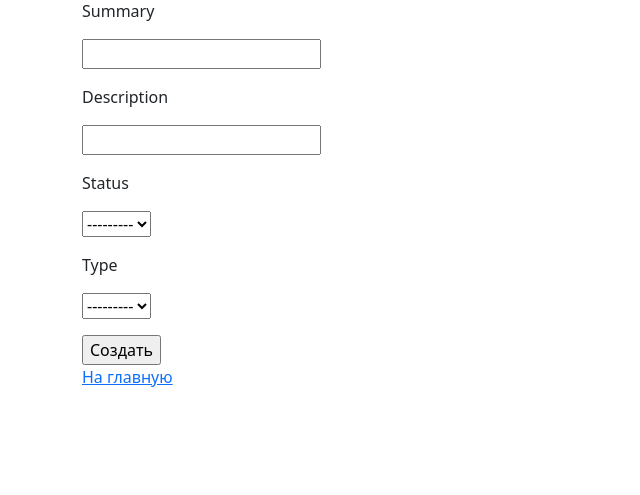
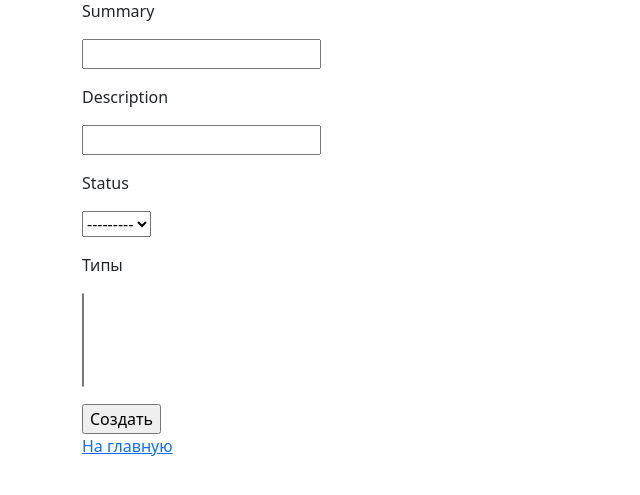
Before and after one commit to kulachenkodanila/homework-49, a Django app: page /work/add/ in a window 1280 px wide. Shown: the part 113-608 px from the top of the page, without its empty margins (0-640 px from the left). Run offline with Django 4.2, Linux system fonts and the light colour scheme; data that the repository does not hold is empty; parts of the project's set-up code (start-up, migrations or seed data) failed here and were passed over.

Commit message:
Подправил класс создания и класс редактирования

```diff
--- a/source/webapp/admin.py
+++ b/source/webapp/admin.py
@@ -15,4 +15,5 @@ admin.site.register(Work, WorkAdmin),
 admin.site.register(Type)
 admin.site.register(Status)
 
+
 # Register your models here.
--- a/source/webapp/forms.py
+++ b/source/webapp/forms.py
@@ -8,4 +8,4 @@ class WorkForm(forms.Form):
     summary = forms.CharField(max_length=150, required=True, label='Summary')
     description = forms.CharField(max_length=100, required=True, label='Description')
     status = forms.ModelChoiceField(queryset=Status.objects.all())
-    type = forms.ModelChoiceField(queryset=Type.objects.all())
+    types = forms.ModelMultipleChoiceField(queryset=Type.objects.all(), label='Типы')
--- a/source/webapp/models.py
+++ b/source/webapp/models.py
@@ -41,7 +41,7 @@ class Work(BaseModel):
     types = models.ManyToManyField("webapp.Type", related_name="works", blank=True)
 
     def __str__(self):
-        return f"{self.pk}. {self.description} - {self.status} - {self.summary} - {self.type}"
+        return f"{self.pk}. {self.description} - {self.status} - {self.summary} - {self.types}"
 
     class Meta:
         db_table = "works"
--- a/source/webapp/templates/work_view.html
+++ b/source/webapp/templates/work_view.html
@@ -25,7 +25,7 @@
        Статус: {{ work.status }}
     </p>
     <p>
-       Тип: {{ work.type }}
+       Тип: {{ work.types }}
     </p>
     <a href="{% url "index" %}">На главную</a>
 
--- a/source/webapp/views.py
+++ b/source/webapp/views.py
@@ -39,7 +39,7 @@ class UpdateWork(View):
                 "summary": self.work.summary,
                 "description": self.work.description,
                 "status": self.work.status,
-                "type": self.work.type
+                "types":self.work.types.all
             })
             return render(request, "update.html", {"form": form})
 
@@ -49,7 +49,7 @@ class UpdateWork(View):
             self.work.summary = form.cleaned_data.get("summary")
             self.work.description = form.cleaned_data.get("description")
             self.work.status = form.cleaned_data.get("status")
-            self.work.type = form.cleaned_data.get("type")
+            self.work.types.all = form.cleaned_data.get("types")
             self.work.save()
             return redirect("work_view", pk=self.work.pk)
         return render(request, "update.html", {"form": form})
@@ -67,8 +67,9 @@ class CreateWork(View):
             summary = form.cleaned_data.get("summary")
             description = form.cleaned_data.get("description")
             status = form.cleaned_data.get("status")
-            type = form.cleaned_data.get("type")
-            new_work = Work.objects.create(summary=summary, description=description, status=status, type=type)
+            types = form.cleaned_data.get("types")
+            new_work = Work.objects.create(summary=summary, description=description, status=status)
+            new_work.types.set(types)
             return redirect("work_view", pk=new_work.pk)
         return render(request, "create.html", {"form": form})
 
```
